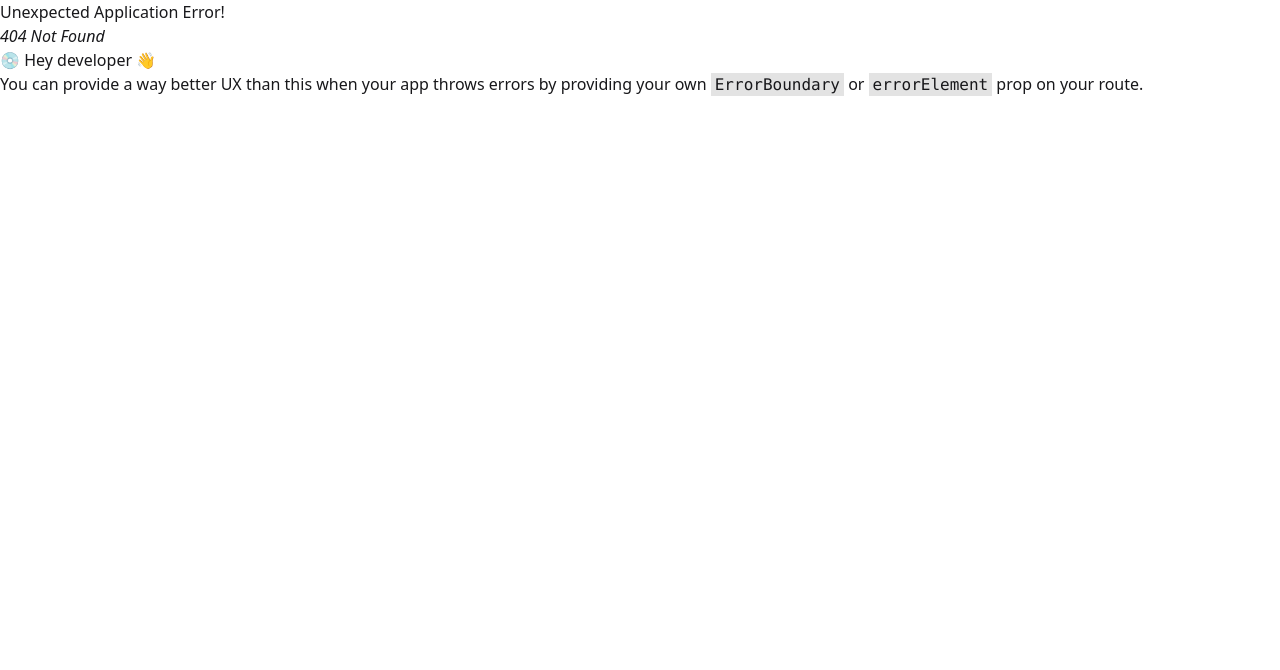
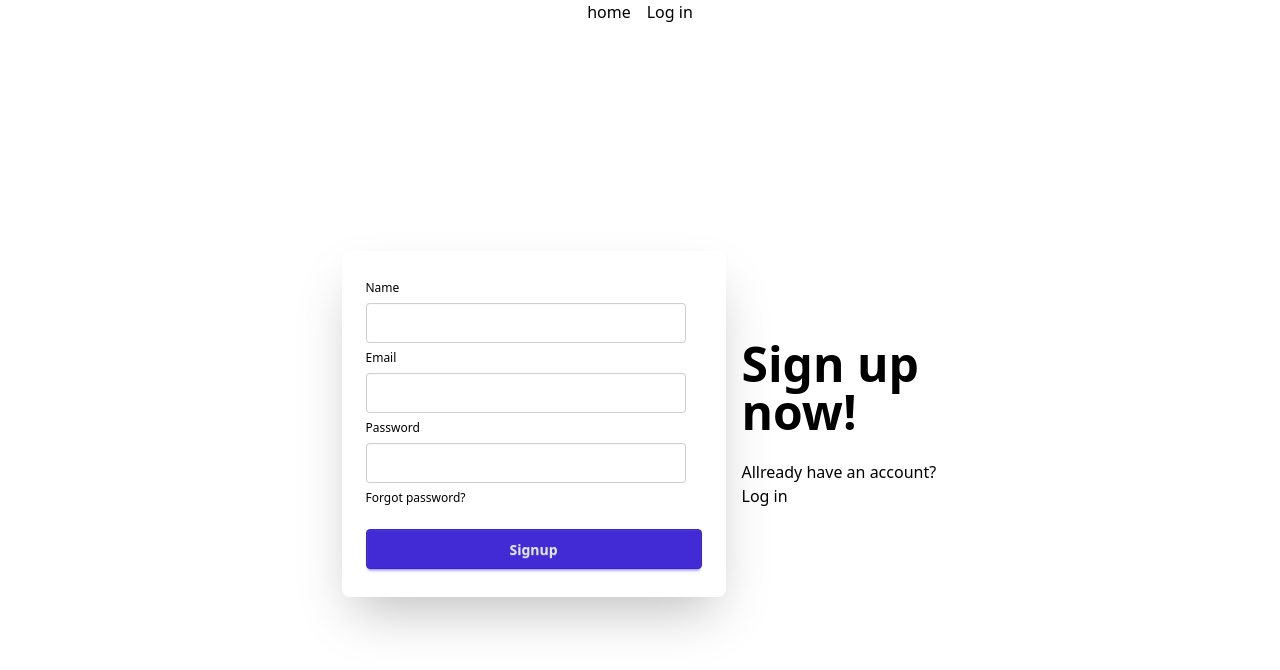
Before and after one commit to Ananthadeb1/Go-Trip-Client, a React (Vite) app: page /signup in a window 1280 px wide. Before the commit this address had no page. Shown: the top 670 px of the page. Built offline with nearby package versions, Linux system fonts and the light colour scheme; no server answers.

Commit message:
login sign up 80% done

```diff
--- a/package.json
+++ b/package.json
@@ -11,9 +11,11 @@
   },
   "dependencies": {
     "@tailwindcss/vite": "^4.0.13",
+    "firebase": "^11.6.0",
     "go-trip-client": "file:",
     "react": "^19.0.0",
     "react-dom": "^19.0.0",
+    "react-hook-form": "^7.55.0",
     "react-router-dom": "^7.3.0",
     "tailwindcss": "^4.0.13"
   },
--- a/src/Layout/Main.jsx
+++ b/src/Layout/Main.jsx
@@ -5,7 +5,7 @@ import NavBar from '../Pages/Shared/NavBar/NavBar';
 
 const Main = () => {
     return (
-        <div>
+        <div className='bg-white min-h-screen text-black'>
             <NavBar></NavBar>
             <Outlet></Outlet>
             <Footer></Footer>
--- /dev/null
+++ b/src/Pages/Login/Login.jsx
@@ -0,0 +1,46 @@
+import React, { useContext } from 'react';
+import { AuthContext } from '../../Provider/AuthProvider';
+import { Link } from 'react-router-dom';
+
+const Login = () => {
+    const { login } = useContext(AuthContext)
+    const handleLogin = event => {
+        event.preventDefault();
+        const form = event.target;
+        const email = form.email.value;
+        const password = form.password.value;
+        console.log(email, password);
+        login(email, password)
+            .then(result => {
+                const user = result.user;
+                console.log(user);
+            })
+    }
+    return (
+        <div>
+            <div className="hero min-h-screen">
+                <div className="hero-content flex-col lg:flex-row-reverse">
+                    <div className="">
+                        <h1 className="text-5xl font-bold">Login now!</h1>
+                        <br />
+                        <p>New Here?<Link to={"/signup"}>create an account</Link></p>
+                    </div>
+                    <form onSubmit={handleLogin} className="card w-full max-w-sm shrink-0 shadow-2xl">
+                        <div className="card-body">
+                            <fieldset className="fieldset">
+                                <label className="fieldset-label text-black">Email</label>
+                                <input type="email" name="email" className="input text-white" placeholder="Email" />
+                                <label className="fieldset-label text-black">Password</label>
+                                <input type="password" name="password" className="input text-white" placeholder="Password" />
+                                <div><a className="link link-hover">Forgot password?</a></div>
+                                <input className="btn btn-primary mt-4" type="submit" value="LogIn" />
+                            </fieldset>
+                        </div>
+                    </form>
+                </div>
+            </div>
+        </div>
+    );
+};
+
+export default Login;
--- a/src/Pages/Shared/NavBar/NavBar.jsx
+++ b/src/Pages/Shared/NavBar/NavBar.jsx
@@ -1,8 +1,27 @@
+import { useContext } from "react";
+import { Link } from "react-router-dom";
+import { AuthContext } from "../../../Provider/AuthProvider";
 
 const NavBar = () => {
+    const { user, logout } = useContext(AuthContext)
+    const handleLogOut = () => {
+        logout()
+            .then(() => { })
+            .catch(error => console.log(error));
+    }
     return (
         <div>
-            <h1>this is navBar</h1>
+            {/* <button>home</button>
+            <button>login</button> */}
+            <div className="flex space-x-4 justify-center">
+                <button><Link to={"/"}>home</Link></button>
+                {/* <button><Link to={"/login"}>login</Link></button> */}
+                {
+                    user ? <>
+                        <button onClick={handleLogOut} className="btn ">Log out</button>
+                    </> : <button><Link to={"/login"}>Log in</Link></button>
+                }
+            </div>
         </div>
     );
 };
--- /dev/null
+++ b/src/Pages/Signup/Signup.jsx
@@ -0,0 +1,50 @@
+import { useContext } from "react";
+import { useForm } from "react-hook-form";
+import { Link } from "react-router-dom";
+import { AuthContext } from "../../Provider/AuthProvider";
+
+//"react hook form" theke sob dhoroner validation er kaj kora lagbe *** 66-6 ph
+
+const Signup = () => {
+    const { register, handleSubmit, formState: { errors }, } = useForm()
+    const { createUser } = useContext(AuthContext)
+
+    const onSubmit = (data) => {
+        console.log(data)
+        createUser(data.email, data.password)
+            .then(result => {
+                const loggedUser = result.user;
+                console.log(loggedUser);
+            })
+    }
+    return (
+        <div>
+            <div className="hero min-h-screen">
+                <div className="hero-content flex-col lg:flex-row-reverse">
+                    <div className="">
+                        <h1 className="text-5xl font-bold">Sign up now!</h1>
+                        <br />
+                        <p>Allready have an account?<Link to={"/login"}>Log in</Link></p>
+                    </div>
+                    <form onSubmit={handleSubmit(onSubmit)} className="card w-full max-w-sm shrink-0 shadow-2xl">
+                        <div className="card-body">
+                            <fieldset className="fieldset">
+                                <label className="fieldset-label text-black">Name</label>
+                                <input type="text" name="name" {...register("name", { required: true })} className="input text-white" placeholder="Full Name" />
+                                {errors.name && <span className="text-red-500">This field is required</span>}
+                                <label className="fieldset-label text-black">Email</label>
+                                <input type="email" {...register("email")} name="email" className="input text-white" placeholder="Email" />
+                                <label className="fieldset-label text-black">Password</label>
+                                <input type="password" {...register("password")} name="password" className="input text-white" placeholder="Password" />
+                                <div><a className="link link-hover">Forgot password?</a></div>
+                                <input className="btn btn-primary mt-4" type="submit" value="Signup" />
+                            </fieldset>
+                        </div>
+                    </form>
+                </div>
+            </div>
+        </div>
+    );
+};
+
+export default Signup;
--- /dev/null
+++ b/src/Provider/AuthProvider.jsx
@@ -0,0 +1,48 @@
+import { createContext, useEffect, useState } from "react";
+import { createUserWithEmailAndPassword, getAuth, onAuthStateChanged, signInWithEmailAndPassword, signOut } from "firebase/auth";
+import { app } from "../firebase/firebase.config";
+export const AuthContext = createContext(null)
+
+const auth = getAuth(app);
+const AuthProvider = ({ children }) => {
+    const [user, setUser] = useState(null);
+    const [loading, setLoading] = useState(true);
+
+    const createUser = (email, password) => {
+        setLoading(true);
+        return createUserWithEmailAndPassword(auth, email, password);
+    }
+    const login = (email, password) => {
+        setLoading(true);
+        return signInWithEmailAndPassword(email, password);
+    }
+    const logout = () => {
+        setLoading(true);
+        return signOut(auth);
+    }
+
+    useEffect(() => {
+        const unsubscribe = onAuthStateChanged(auth, currentUser => {
+            setUser(currentUser);
+            console.log("current user:", currentUser);
+            setLoading(false);
+        });
+        return () => {
+            return unsubscribe();
+        }
+    }, [])
+    const authinfo = {
+        user,
+        loading,
+        createUser,
+        login,
+        logout
+    }
+    return (
+        <AuthContext.Provider value={authinfo}>
+            {children}
+        </AuthContext.Provider>
+    );
+};
+
+export default AuthProvider;
--- /dev/null
+++ b/src/firebase/firebase.config.js
@@ -0,0 +1,17 @@
+// Import the functions you need from the SDKs you need
+import { initializeApp } from "firebase/app";
+// TODO: Add SDKs for Firebase products that you want to use
+// https://firebase.google.com/docs/web/setup#available-libraries
+
+// Your web app's Firebase configuration
+const firebaseConfig = {
+  apiKey: import.meta.env.VITE_apiKey,
+  authDomain: import.meta.env.VITE_authDomain,
+  projectId: import.meta.env.VITE_projectId,
+  storageBucket: import.meta.env.VITE_storageBucket,
+  messagingSenderId: import.meta.env.VITE_messagingSenderId,
+  appId: import.meta.env.VITE_appId,
+};
+
+// Initialize Firebase
+export const app = initializeApp(firebaseConfig);
--- a/src/main.jsx
+++ b/src/main.jsx
@@ -5,11 +5,14 @@ import {
   RouterProvider,
 } from "react-router-dom";
 import { router } from './Routes/Routes';
+import AuthProvider from './Provider/AuthProvider';
 
 createRoot(document.getElementById('root')).render(
   <StrictMode>
-    <div>
-      <RouterProvider router={router} />
-    </div>
+    <AuthProvider>
+      <div>
+        <RouterProvider router={router} />
+      </div>
+    </AuthProvider>
   </StrictMode>,
 )
```
Also changed, not shown: src/Routes/Routes.jsx (+10 -0 lines), 1 other file (tests, documents, lock files or other folders).
